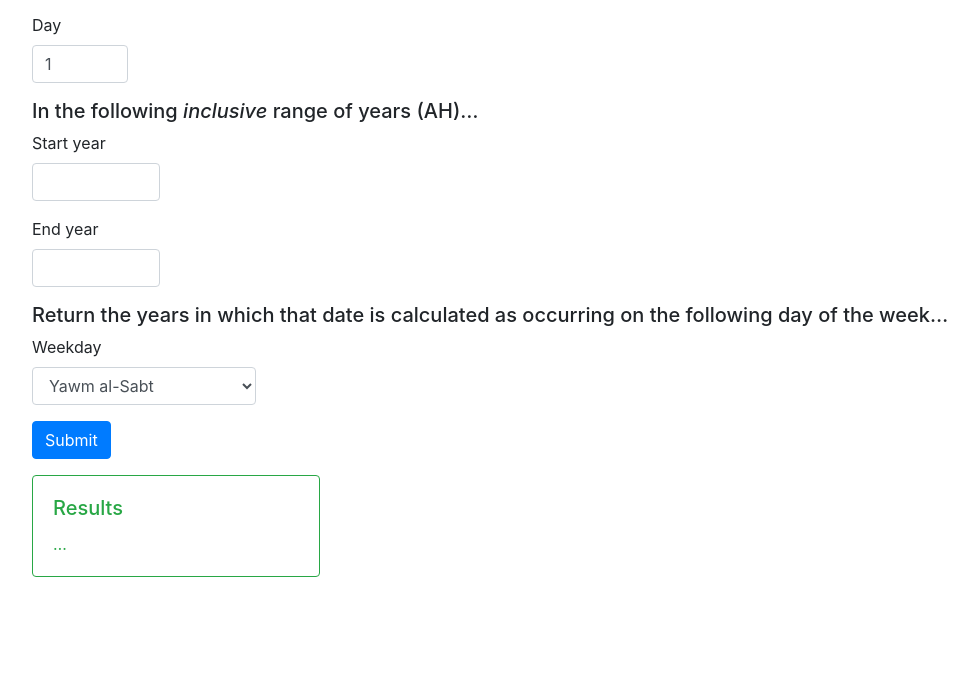
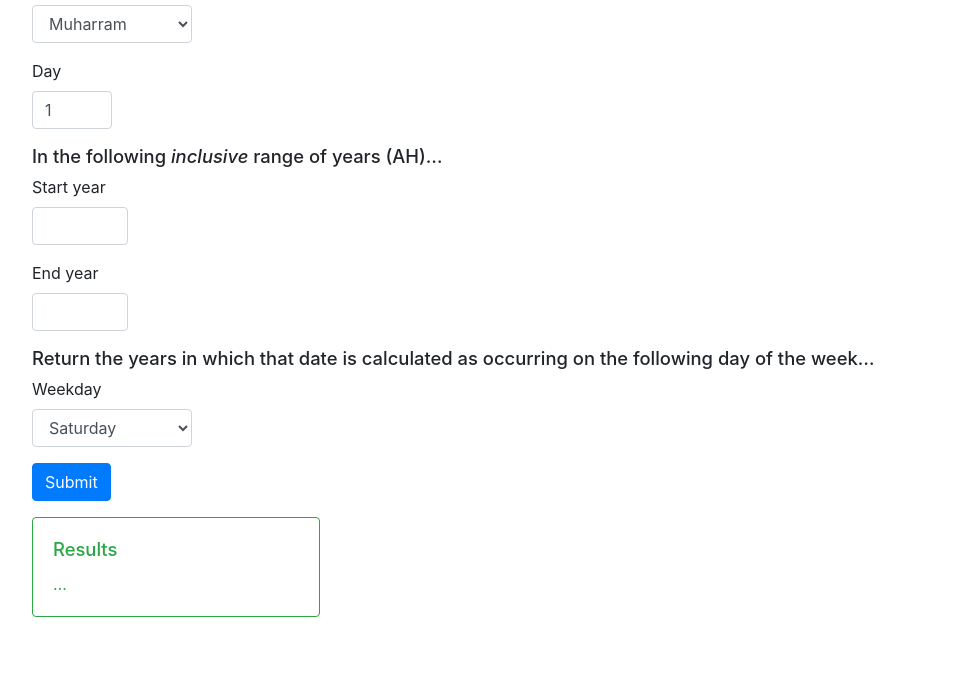
Before and after one commit to theodore-s-beers/calendar-search, a website: page index.html in a window 1280 px wide. Shown: the part 115-800 px from the top of the page, without its empty margins (53-1031 px from the left). Drawn offline with Linux system fonts and the light colour scheme.

Commit message:
Clean things up a bit

```diff
--- a/index.html
+++ b/index.html
@@ -15,14 +15,18 @@
       h1 {
         font-size: 210%;
       }
+      h5 {
+        font-size: 115%;
+      }
       p {
         hyphens: auto;
       }
     </style>
   </head>
   <body>
-    <div class="container" style="display: none">
-      <h1>Calendar Converter for Near East Historians</h1>
+    <div class="container" style="margin-top: 0.6rem">
+      <h1>Experimental calendar search</h1>
+      <div style="display: none">
         <form
           action="JavaScript:calcGregorian();"
           id="gregorian"
@@ -127,7 +131,11 @@
                   type="number"
                   value=""
                 />
-              <select aria-label="Julian month" name="month" style="width: 8em">
+                <select
+                  aria-label="Julian month"
+                  name="month"
+                  style="width: 8em"
+                >
                   <option value="1">January</option>
                   <option value="2">February</option>
                   <option value="3">March</option>
@@ -196,7 +204,11 @@
                   value=""
                   style="width: 5.5em"
                 />
-              <select name="month" aria-label="Hebrew month" style="width: 8em">
+                <select
+                  name="month"
+                  aria-label="Hebrew month"
+                  style="width: 8em"
+                >
                   <option label="Nisan" value="1"></option>
                   <option label="Iyar" value="2"></option>
                   <option label="Sivan" value="3"></option>
@@ -399,17 +411,16 @@
         <div class="card border-info mb-3" style="max-width: 36rem">
           <div class="card-body text-info">
             <p class="card-text" id="animal-answer">
-            In the Persianate adaptation of the Chinese-Uighur animal calendar,
-            this date falls in a year of the …
+              In the Persianate adaptation of the Chinese-Uighur animal
+              calendar, this date falls in a year of the …
             </p>
           </div>
         </div>
       </div>
-    <div class="container" style="margin-top: 0.6rem">
       <h5>For the following date in the Islamic calendar…</h5>
       <div class="form-group">
         <label for="new-select-month">Month</label>
-        <select class="form-control" id="new-select-month" style="width: 12rem">
+        <select class="form-control" id="new-select-month" style="width: 10rem">
           <option value="1">Muharram</option>
           <option value="2">Safar</option>
           <option value="3">Rabi‘ I</option>
@@ -433,7 +444,7 @@
           max="30"
           min="1"
           value="1"
-          style="width: 6rem"
+          style="width: 5rem"
         />
       </div>
       <h5>In the following <em>inclusive</em> range of years (AH)…</h5>
@@ -446,7 +457,7 @@
           max="1400"
           min="100"
           value=""
-          style="width: 8rem"
+          style="width: 6rem"
         />
       </div>
       <div class="form-group">
@@ -458,7 +469,7 @@
           max="1400"
           min="100"
           value=""
-          style="width: 8rem"
+          style="width: 6rem"
         />
       </div>
       <h5>
@@ -470,15 +481,15 @@
         <select
           class="form-control"
           id="new-select-weekday"
-          style="width: 14rem"
+          style="width: 10rem"
         >
-          <option>Yawm al-Sabt</option>
-          <option>Yawm al-Ahad</option>
-          <option>Yawm al-Ithnayn</option>
-          <option>Yawm al-Thulatha’</option>
-          <option>Yawm al-Arbi‘a’</option>
-          <option>Yawm al-Khamis</option>
-          <option>Yawm al-Jum‘ah</option>
+          <option>Saturday</option>
+          <option>Sunday</option>
+          <option>Monday</option>
+          <option>Tuesday</option>
+          <option>Wednesday</option>
+          <option>Thursday</option>
+          <option>Friday</option>
         </select>
       </div>
       <button type="button" class="btn btn-primary mb-3" id="new-submit-button">
@@ -530,7 +541,7 @@
       const newSubmitButton = document.getElementById("new-submit-button");
       const newResultsTextField = document.getElementById("new-results-text");
 
-      function blah() {
+      function experimentalSearch() {
         const submittedMonthIndex = newMonthField.selectedIndex;
         const submittedDay = newDayField.value;
         const submittedStartYear = newStartYearField.value;
@@ -551,7 +562,7 @@
             document.islamic.month.selectedIndex === submittedMonthIndex &&
             document.islamic.day.value === submittedDay
           ) {
-            if (document.islamic.wday.value === submittedWeekday) {
+            if (document.gregorian.wday.value === submittedWeekday) {
               resultsList.push(i);
             }
           }
@@ -560,7 +571,7 @@
         newResultsTextField.innerText = resultsList.join(", ");
       }
 
-      newSubmitButton.addEventListener("click", blah);
+      newSubmitButton.addEventListener("click", experimentalSearch);
     </script>
   </body>
 </html>
--- a/package.json
+++ b/package.json
@@ -2,6 +2,7 @@
   "name": "calendar-search",
   "version": "0.1.0",
   "description": "Experimental calendar search",
+  "repository": "github:theodore-s-beers/calendar-search",
   "license": "MIT",
   "author": "Theo Beers",
   "main": "./js/calendar.js",
```
Lines whose indentation alone changed are shown as unchanged.
